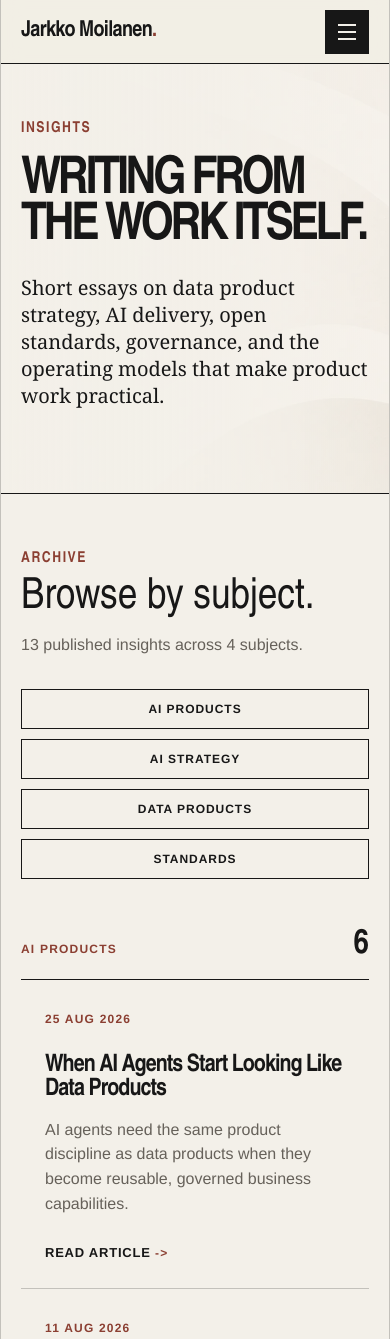
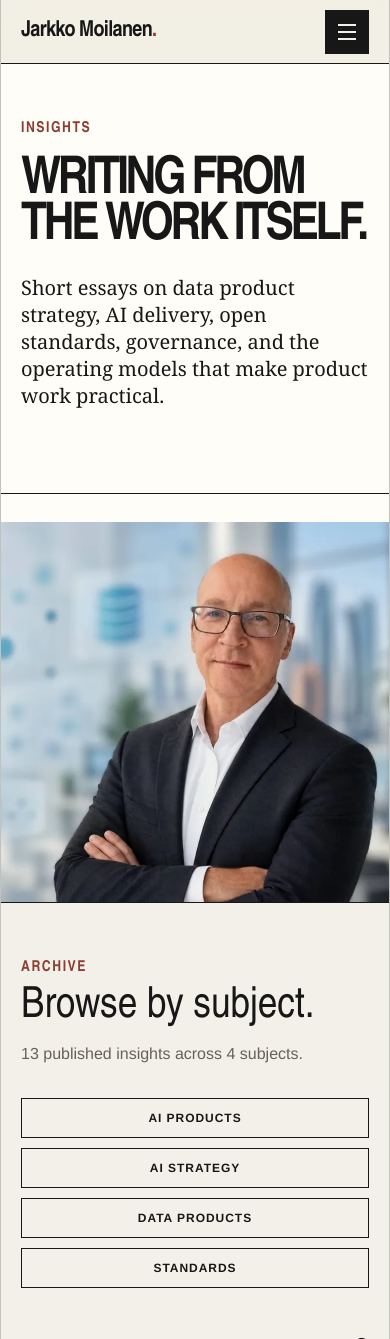
Before and after one commit to kyyberi/jarkko, a Next.js app: page /insights/articles in a window 390 px wide. Shown: the top 1339 px of the page. Built offline with nearby package versions, Linux system fonts and the light colour scheme.

Commit message:
Refine insights hero portrait

```diff
--- a/app/globals.css
+++ b/app/globals.css
@@ -1349,18 +1349,49 @@ h1 {
 
 .detail-hero.insights-hero {
   position: relative;
+  grid-template-columns: 1fr;
   min-height: 430px;
   isolation: isolate;
   overflow: hidden;
-  background-image:
-    linear-gradient(90deg, rgba(243, 240, 233, 0.98) 0%, rgba(243, 240, 233, 0.86) 58%, rgba(243, 240, 233, 0.54) 100%),
-    url("/images/insights-header-bg.webp");
-  background-position: center;
-  background-size: cover;
-}
-
-.detail-hero.insights-hero > div {
-  max-width: 920px;
+  padding: 0;
+  background: var(--white);
+}
+
+.insights-hero-copy {
+  position: relative;
+  z-index: 2;
+  display: flex;
+  width: min(67%, 980px);
+  min-height: 520px;
+  flex-direction: column;
+  justify-content: center;
+  padding: clamp(58px, 6vw, 86px) clamp(64px, 5vw, 92px) clamp(58px, 6vw, 86px) var(--pad);
+  background: var(--white);
+  clip-path: polygon(0 0, 100% 0, 88% 100%, 0 100%);
+}
+
+.insights-hero-copy p {
+  max-width: 760px;
+}
+
+.insights-hero-image {
+  position: absolute;
+  inset: 0 0 0 auto;
+  z-index: 1;
+  width: 50%;
+  min-height: 520px;
+  margin: 0;
+  overflow: hidden;
+  background: #d7d0c5;
+}
+
+.insights-hero-image img {
+  display: block;
+  width: 100%;
+  height: 100%;
+  min-height: 520px;
+  object-fit: cover;
+  object-position: 47% 42%;
 }
 
 .detail-hero h1,
@@ -3242,6 +3273,29 @@ h1 {
     padding-block: 0;
   }
 
+  .detail-hero.insights-hero {
+    min-height: auto;
+  }
+
+  .insights-hero-copy {
+    width: 100%;
+    min-height: auto;
+    padding: 54px var(--pad);
+    border-bottom: 1px solid var(--ink);
+    clip-path: none;
+  }
+
+  .insights-hero-image {
+    position: relative;
+    width: 100%;
+    min-height: 380px;
+  }
+
+  .insights-hero-image img {
+    min-height: 380px;
+    object-position: 50% 38%;
+  }
+
   .article-header {
     min-height: 360px;
     padding-block: 54px;
--- a/app/insights/articles/page.tsx
+++ b/app/insights/articles/page.tsx
@@ -1,7 +1,7 @@
 import type { Metadata } from "next";
 import { getArticles } from "../../articles";
 import { canonicalPath, DEFAULT_OG_IMAGE, DEFAULT_OG_IMAGE_ALT } from "../../seo";
-import { Arrow, PageShell, sitePath } from "../../site";
+import { Arrow, PageShell, publicAssetPath, sitePath } from "../../site";
 
 export const metadata: Metadata = {
   title: "Insights",
@@ -46,7 +46,7 @@ export default function ArticlesIndex() {
   return (
     <PageShell>
       <section className="detail-hero editorial insights-hero">
-        <div>
+        <div className="insights-hero-copy">
           <div className="section-kicker">Insights</div>
           <h1>Writing from the work itself.</h1>
           <p>
@@ -55,6 +55,12 @@ export default function ArticlesIndex() {
             practical.
           </p>
         </div>
+        <figure className="insights-hero-image">
+          <img
+            src={publicAssetPath("/images/insights-hero-portrait.webp")}
+            alt="Jarkko Moilanen"
+          />
+        </figure>
       </section>
 
       <section className="detail-section">
```
Also changed, not shown: public/images/insights-hero-portrait.webp (added), 1 other file (tests, documents, lock files or other folders).
